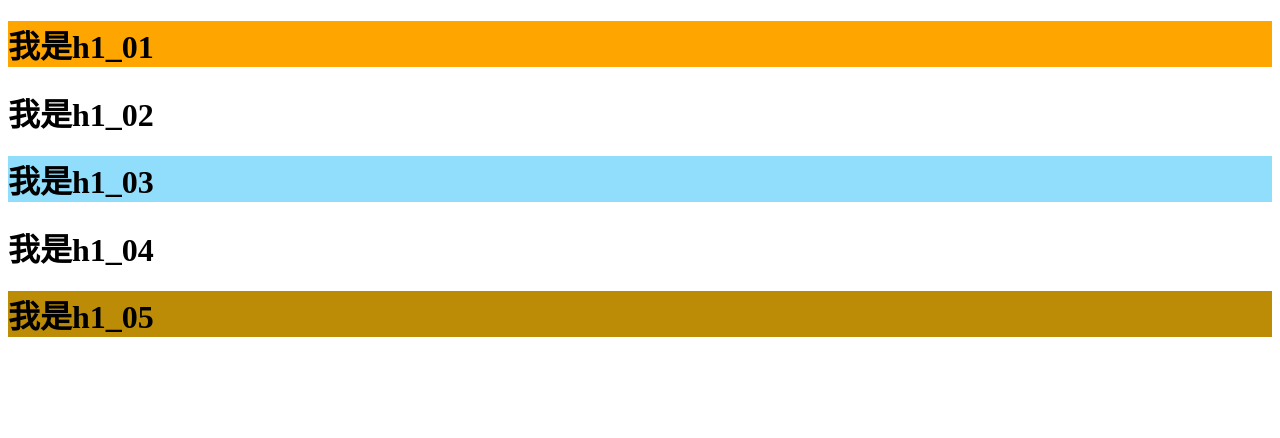
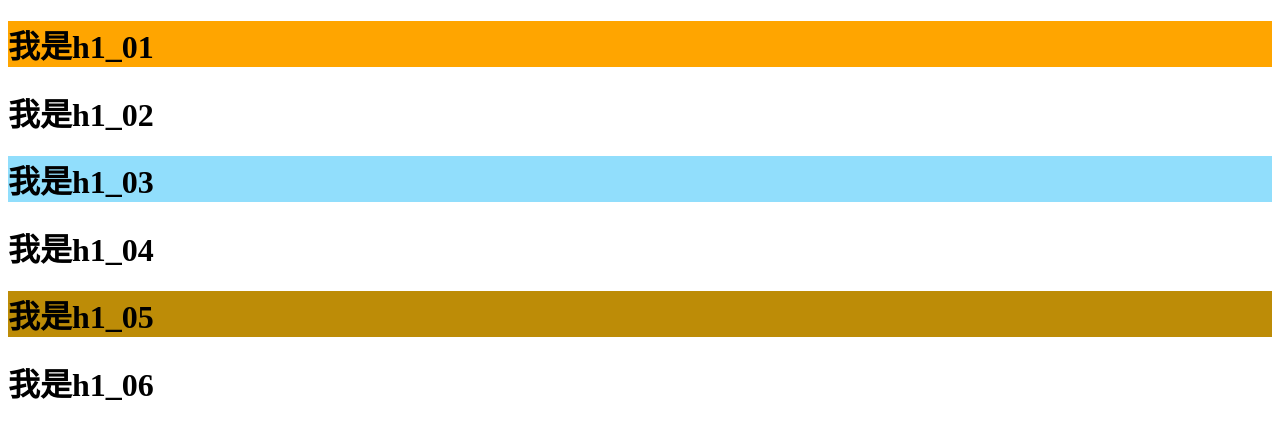
Before and after one commit to cfg1573/test2301_01, a plain HTML site: page index.html in a window 1280 px wide. Drawn offline with Linux system fonts and the light colour scheme.

Commit message:
'第6次添加h1'

```diff
--- a/index.html
+++ b/index.html
@@ -15,6 +15,7 @@
   <h1>我是h1_03</h1>
   <h1>我是h1_04</h1>
   <h1>我是h1_05</h1>
+  <h1>我是h1_06</h1>
 </body>
 
 </html>
```
